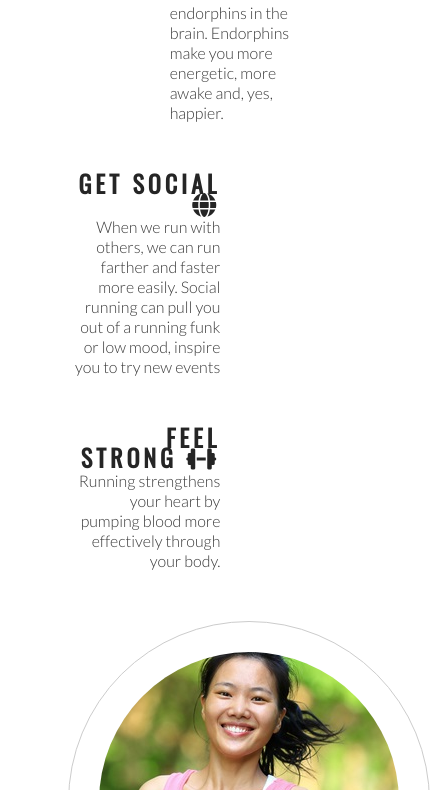
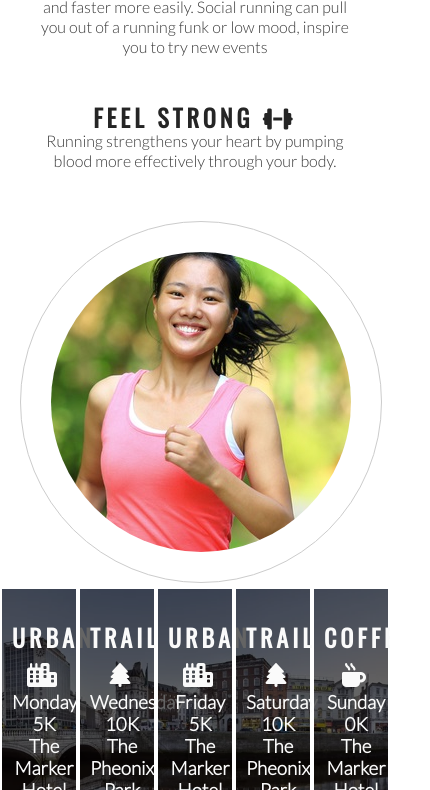
Before and after one commit to donald-macritchie/love-running, a plain HTML site: page index.html in a window 390 px wide. Shown: the part 1333-2123 px from the top of the page, 430 px wide, since content can reach past the window. Drawn offline with nearby package versions, Linux system fonts and the light colour scheme.

Commit message:
add styles for club ethos section on mobile screens

```diff
--- a/assets/css/style.css
+++ b/assets/css/style.css
@@ -297,6 +297,28 @@ footer {
         line-height: 25px;
     }
 
-    #cover-text
+    #cover-text {
+        left: 0;
+    }
+
+    #club-ethos {
+        width: 90%;
+        height: 1200px;
+        margin: 0 auto;
+    }
+
+    .left-about-heading, .right-about-heading {
+        width: inherit;
+    }
+
+    .left-about-heading h2, .right-about-heading h2 {
+        width: 100%;
+        text-align: center;
+    }
+
+    .left-about-heading p, .right-about-heading p {
+        text-align: center;
+        padding: 0 20px;
+    }
 
 }
```
